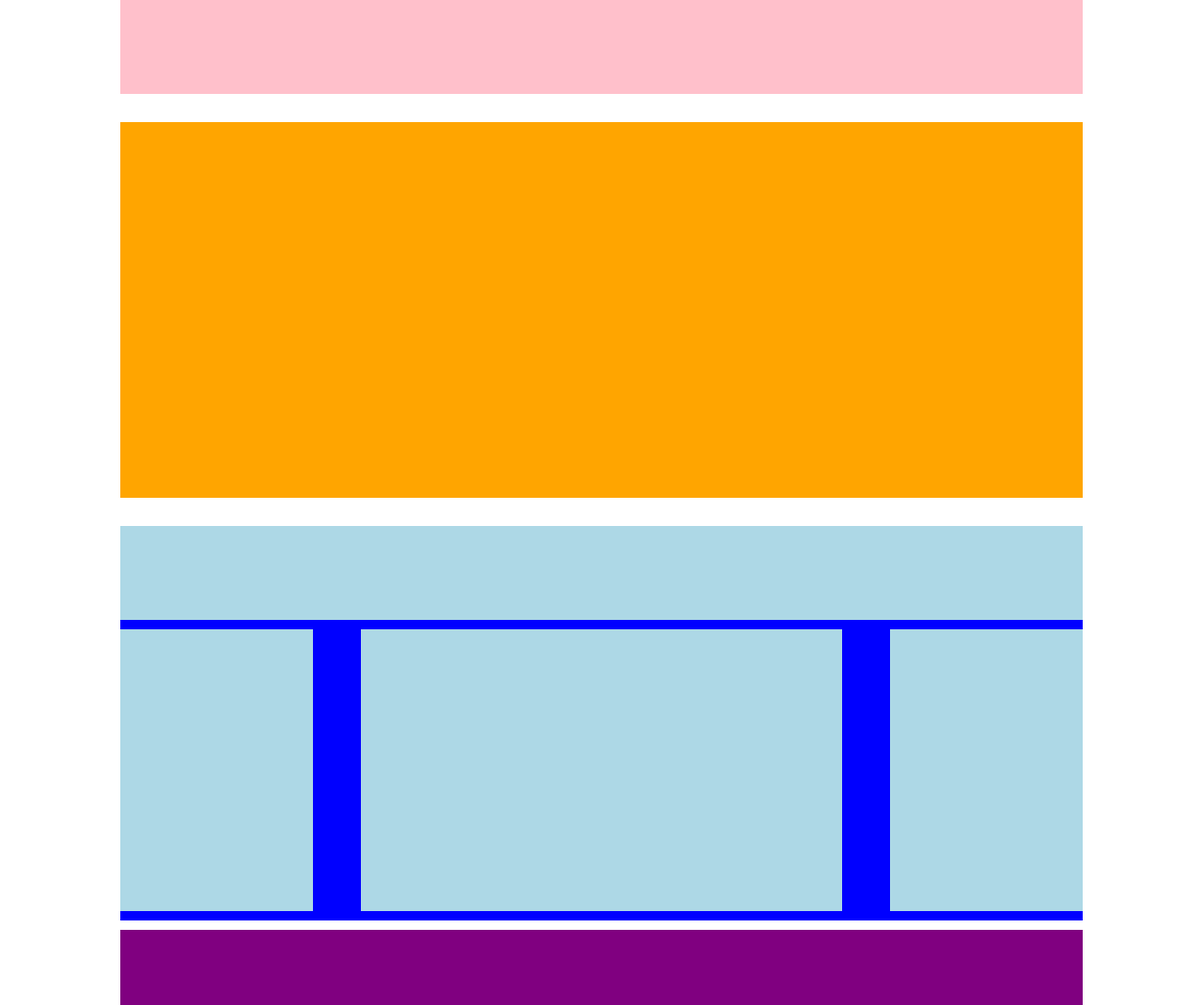
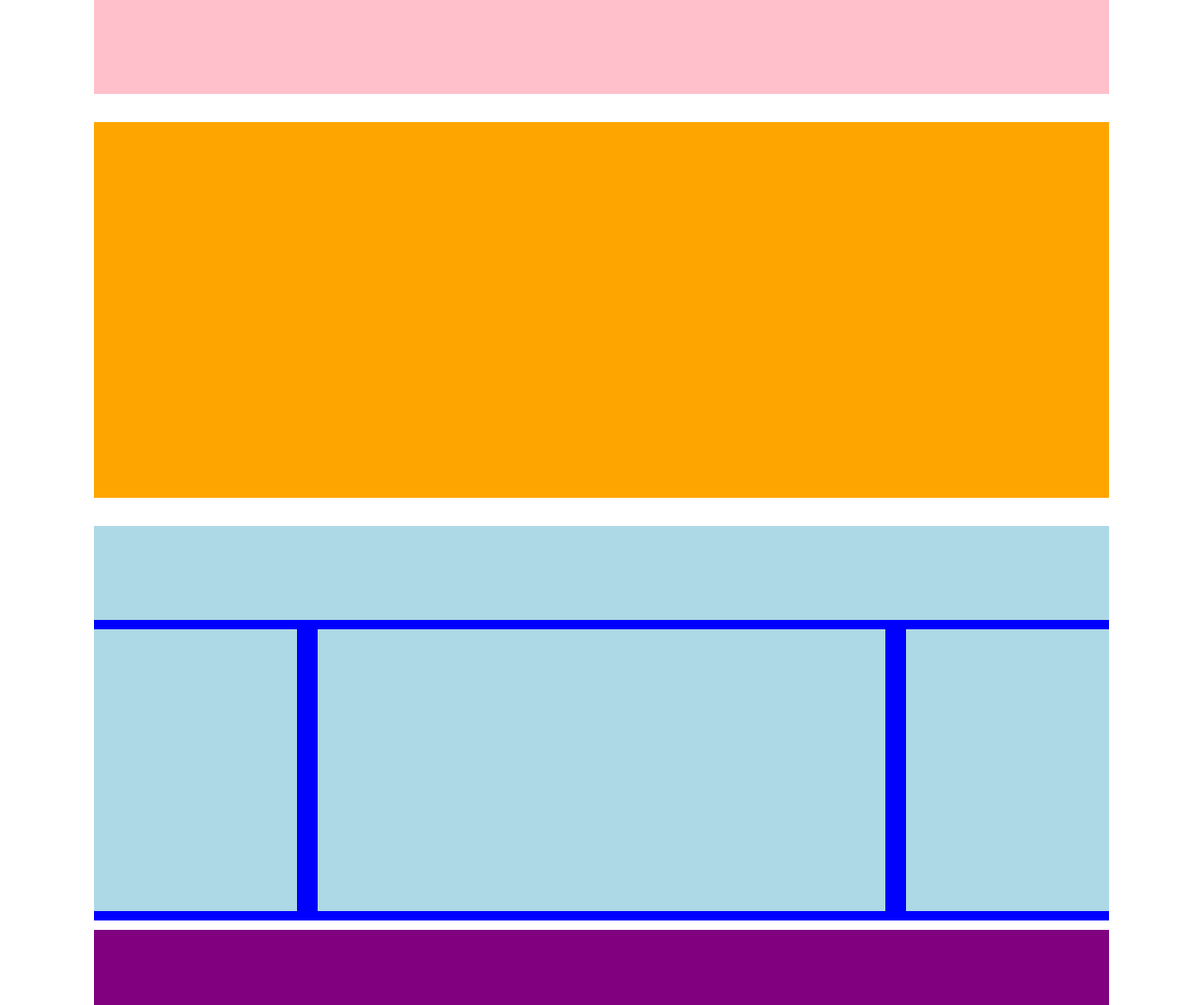
Before and after one commit to zuingo88/htmlcss-struttura-wp, a plain HTML site: page index.html in a window 1280 px wide. Shown: the whole page at 94% size. Drawn offline with Linux system fonts and the light colour scheme.

Commit message:
upgrade
html: cambio #copertina con #jumbotron
css: cambio percentuale width in .row

```diff
--- a/css/main.css
+++ b/css/main.css
@@ -7,7 +7,7 @@
 
 /* REGOLE DIV ESTERNO */
 .global {
-  margin: 0 10%;
+  margin: 0 auto;
   min-width: 650px;
   max-width: 1080px;
 }
@@ -25,7 +25,7 @@ header {
 /* REGOLE MAIN */
 
 /* prima section */
-#copertina {
+#jumbotron {
   width: 100%;
   height: 400px;
   margin: 30px 0 30px 0;
@@ -67,9 +67,8 @@ header {
 }
 
 .articolo {
-  width: 50%;
-  margin-left: 5%;
-  margin-right: 5%;
+  width: 56%;
+  margin: 0 2%;
 }
 
 /* regole footer */
--- a/index.html
+++ b/index.html
@@ -17,7 +17,7 @@
     <main>
 
       <!-- prima section -->
-      <section id="copertina">
+      <section id="jumbotron">
 
       </section>
 
```
